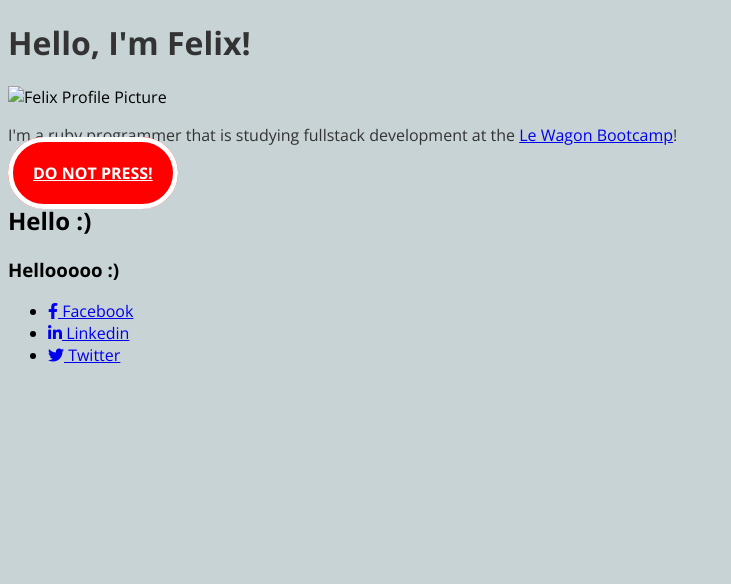
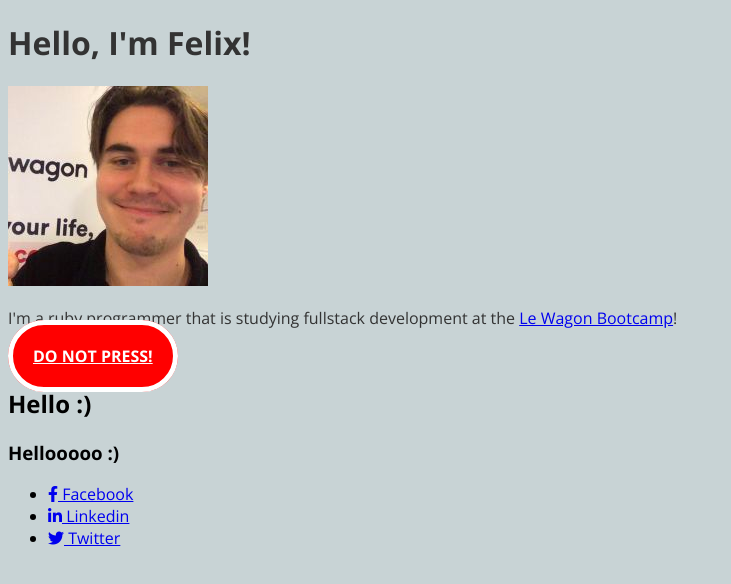
Before and after one commit to felane/profile, a plain HTML site: page index.html in a window 1280 px wide. Shown: the whole page, without its empty margins (0-731 px from the left). Drawn offline with nearby package versions, Linux system fonts and the light colour scheme; the site is published under a folder, as on GitHub Pages, so addresses that start at the root find nothing.

Commit message:
profile update 2

```diff
--- a/index.html
+++ b/index.html
@@ -11,7 +11,7 @@
 <body>
   <div>
     <h1>Hello, I'm Felix!</h1>
-      <img src="/images/profilepic.jpg" alt="Felix Profile Picture" class="PP">
+      <img src="images/profilepic.jpg" alt="Felix Profile Picture" class="PP">
       <p>I'm a ruby programmer that is studying fullstack development at the <a href="https://www.lewagon.com" target="_blank">Le Wagon Bootcamp</a>!</p>
   </div>
 
```
